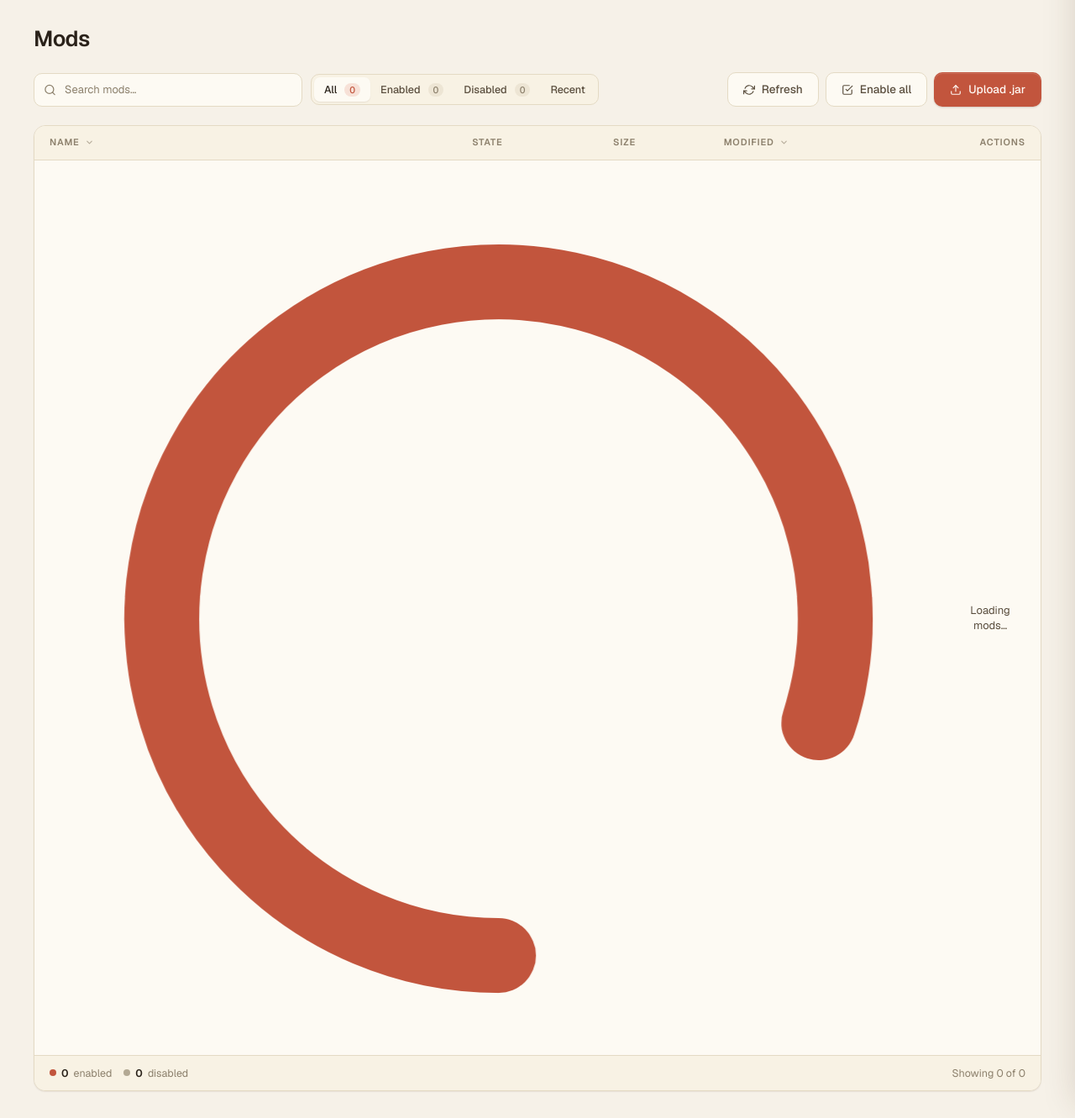
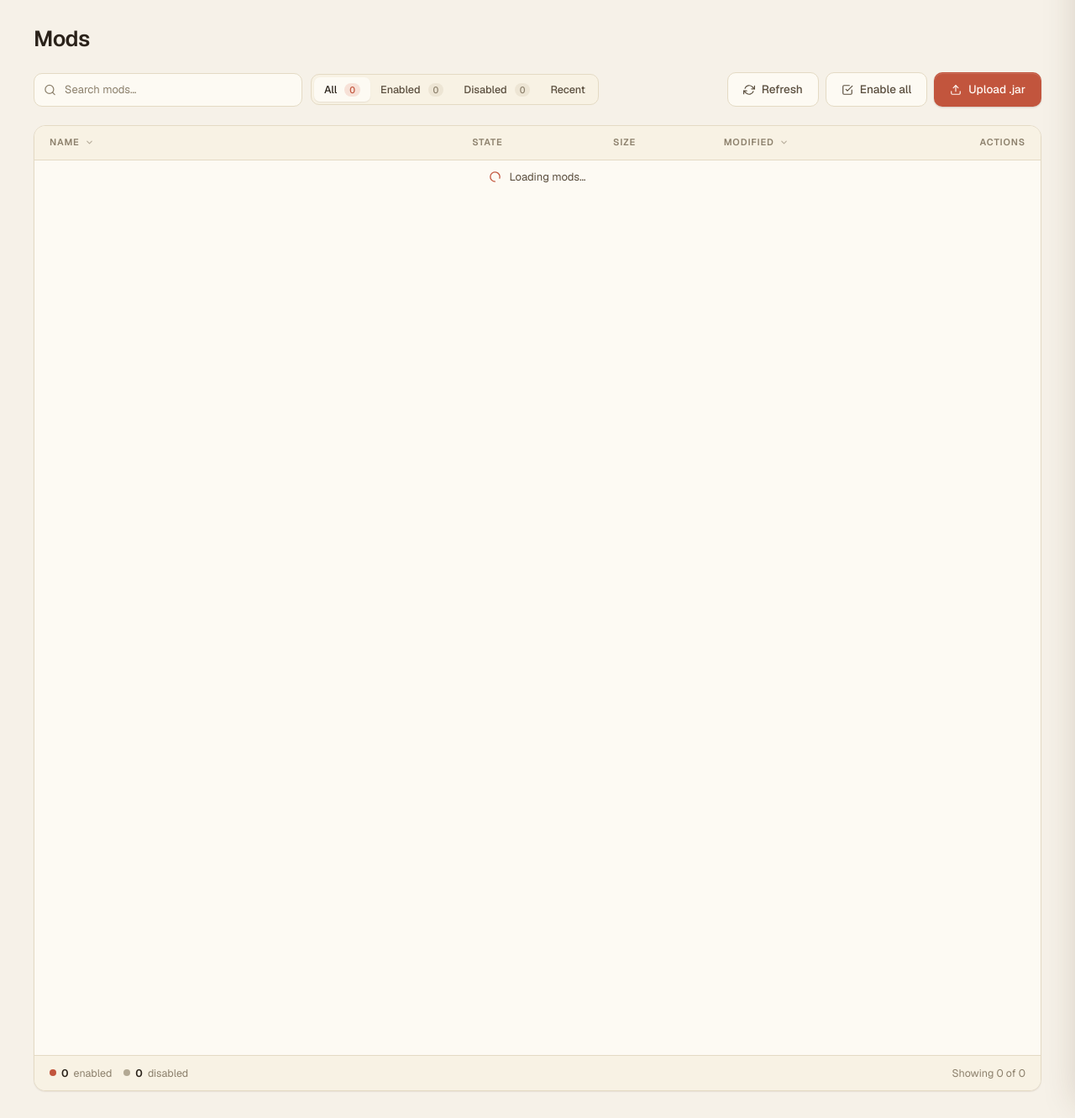
Before and after one commit to Migrim/Minecraft-Server-Dashboard, a Python web app: template templates/mods.html in a window 1280 px wide. Shown: the part 82-1413 px from the top of the page at 84% size. Run offline with Jinja, Linux system fonts and the light colour scheme; the template is opened without the code that fills it, so the values that code supplies are empty.

Commit message:
fixed max height

```diff
--- a/templates/mods.html
+++ b/templates/mods.html
@@ -129,7 +129,7 @@
   /* ---------- empty ---------- */
   .empty-row td { text-align: center; padding: 36px; color: var(--text-3); font-size: 13px; }
   .loading-inline { display: flex; align-items: center; justify-content: center; gap: 9px; }
-  .loading-inline svg { color: var(--accent); animation: spin .8s linear infinite; }
+  .loading-inline svg { width: 15px; height: 15px; color: var(--accent); animation: spin .8s linear infinite; }
 
   /* ---------- rename input ---------- */
   input.rename { background: var(--surface-2); border: 1px solid var(--accent); border-radius: 6px; padding: 3px 7px; color: var(--text); font-family: 'JetBrains Mono', ui-monospace, monospace; font-size: 12.5px; width: 100%; }
```
